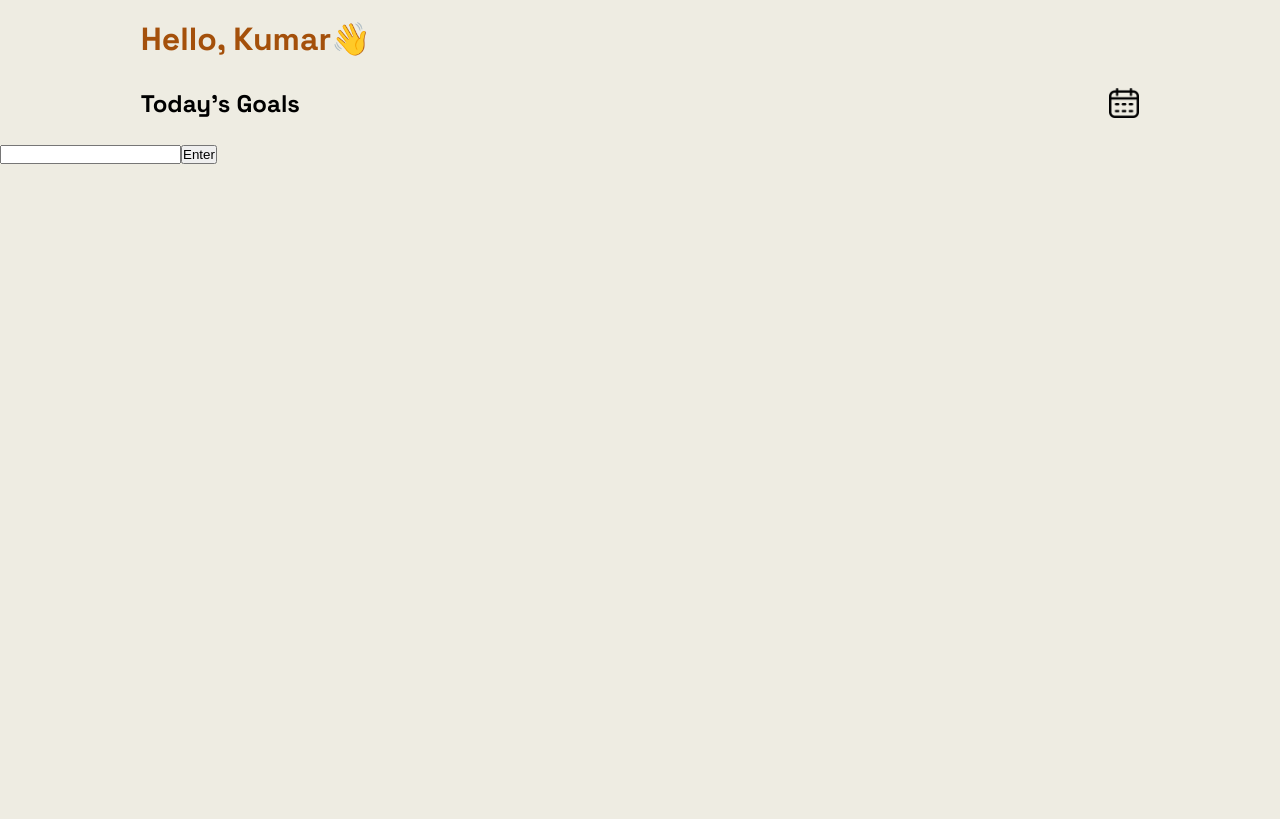
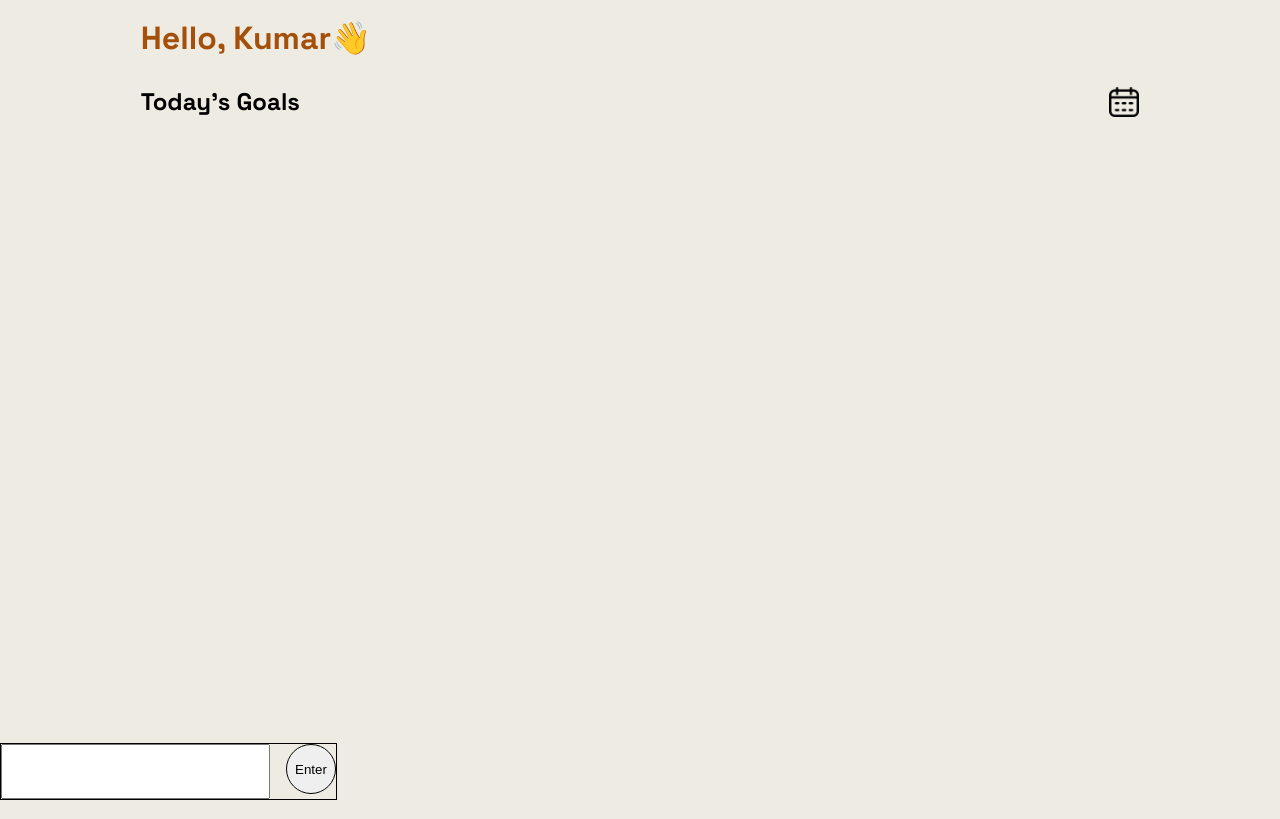
Before and after one commit to k-gourav/trackbit-habit-tracker, a React (Vite) app: page / in a window 1280 px wide. Built offline with nearby package versions, Linux system fonts and the light colour scheme.

Commit message:
Update App.css

```diff
--- a/src/App.css
+++ b/src/App.css
@@ -5,47 +5,17 @@
   box-sizing: border-box;
 }
 #root,body{
+  display: flex;
+  flex-direction: column;
   min-height: 100vh;
   background-color: #eeece2;
   font-family: "Space Grotesk", sans-serif;
 }
-/* header{
-  margin: 0 auto;
-  position: sticky;
-  top: 1.5%;
-  width: 88%;
-}
-.top-section{
-  display: flex;
-  justify-content: space-between;
-  align-items: center;
-  padding: 0.2rem 2rem;
-  width: 100%;
-}
-.logo{
-  width: 120px;
-}
-.nav-items > ul{
-  list-style: none;
-  display: flex;
-  gap: 2.5rem;
-}
-li a{
-  font-size: 1.1rem;
-  text-decoration: none;
-  color: #313638;
-  font-family: "Space Grotesk", sans-serif;
-  font-weight: 500;
-}
-*/
-
-
-
 /* HEADER COMPONENT */
 .nav-items{
   display: flex;
-  margin-top: 1.2rem;
   margin-left: 8.8rem;
+  margin-top: 1.1rem;
   color: #a4500b;
   font-weight: 300;
 }
@@ -73,6 +43,8 @@ li a{
   flex-direction: column;
   gap: 1.2rem;
   align-items: center;
+  height: 60vh;
+  overflow-y: scroll;
 
 }
 .task-logo{
@@ -83,7 +55,7 @@ li a{
   display: flex;
   justify-content: space-between;
   align-items: center;
-  padding: 1rem 1.5rem;
+  padding: 0.5rem 0.8rem;
   border-radius: 16px;
   box-shadow: #ffffff 0px 2px 8px 0px;
   background-color: hsl(16 53.8% 47.5% / 1);
@@ -91,7 +63,7 @@ li a{
 }
 .task-descript{
   display: flex;
-  gap: 1.5rem;
+  gap: 1.4rem;
   align-items: center;
   font-size: 1.6rem;
   font-weight: 500;
@@ -110,8 +82,8 @@ li a{
     --disabled-inner: #ffffff;
     -webkit-appearance: none;
     -moz-appearance: none;
-    height: 21px;
-    width: 21px;
+    height: 18px;
+    width: 18px;
     padding: 0.9rem;  /* Add padding */
     border-radius: 8px;
     outline: none;
@@ -194,3 +166,24 @@ li a{
 /* BODY COMPONENT */
 
 /* FOOTER COMPONENT */
+.footer-section{
+  position: fixed;
+  bottom: 0;
+  gap: 1rem;
+  border: 1px solid;
+  display: flex;
+  justify-content: center;
+}
+input[type="text"]{
+  display: block;
+  outline: none;
+  font-size: 1.2rem;
+  font-family: "Space Grotesk", sans-serif;
+  padding: 0.8rem 1rem;
+}
+button{
+  height: 50px;
+  width: 50px;
+  border-radius: 50%;
+  border: 1px solid;
+}
```
